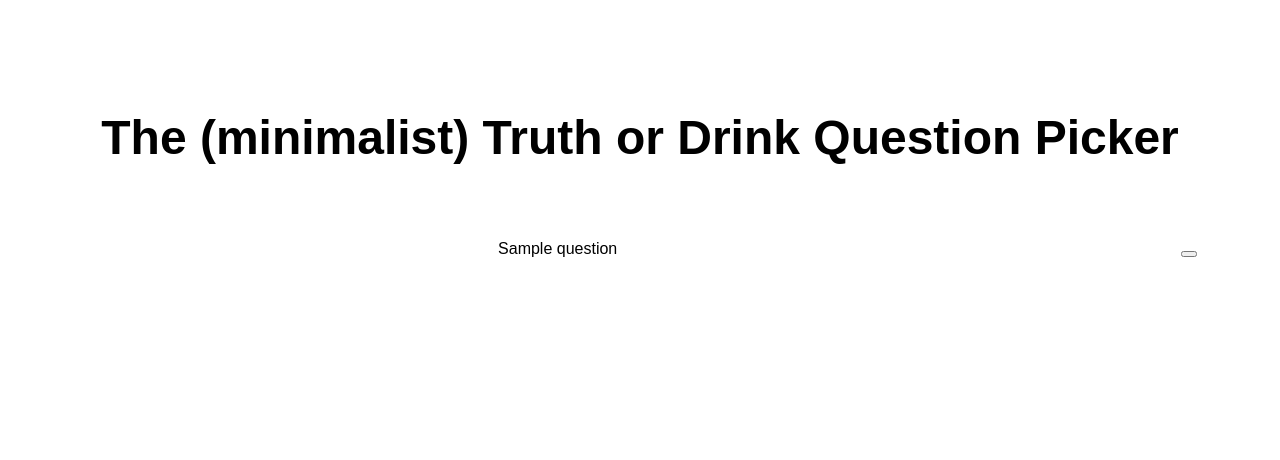
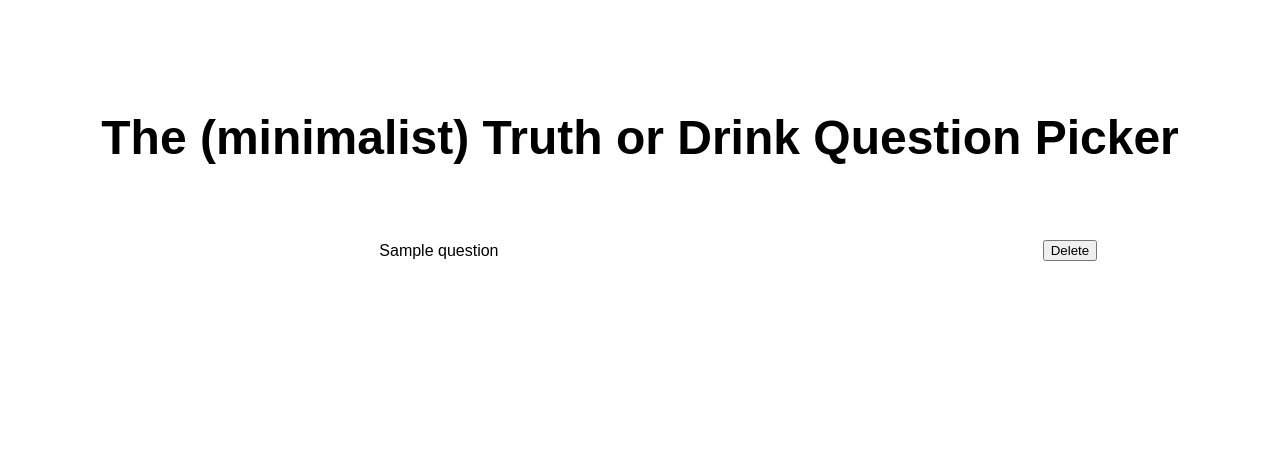
Before and after one commit to j2personal/question_roller, a Flask app: page /view in a window 1280 px wide. Shown: the part 227-687 px from the top of the page. Run offline with Flask 2, Linux system fonts and the light colour scheme; a database or web service that is not in the repository returns one stand-in record (values such as "Sample title"); some libraries are stand-ins or nearby versions.

Commit message:
updated all

```diff
--- a/templates/view.html
+++ b/templates/view.html
@@ -4,12 +4,8 @@
 {% block content %}
 	<script>
 	    function SomeDeleteRowFunction(o) {
-	    	var p=o.parentNode.parentNode;
+	    	var p=o.parentNode.parentNode.parentNode;
 	        p.parentNode.removeChild(p);
-
-	        var q = o.parentNode.siblingNode;
-
-
     	}
 
 	</script>
@@ -21,7 +17,7 @@
 				<td>
 					<form action="/delete" method="post">
 						<input type="hidden" id="row_id" name="row_id" value={{val}}>
-						<button type="submit" value="Delete" onclick="SomeDeleteRowFunction(this)">
+						<input type="submit" value="Delete" onclick="SomeDeleteRowFunction(this)">
 					</form>
 				</td>
 			</tr>
```
